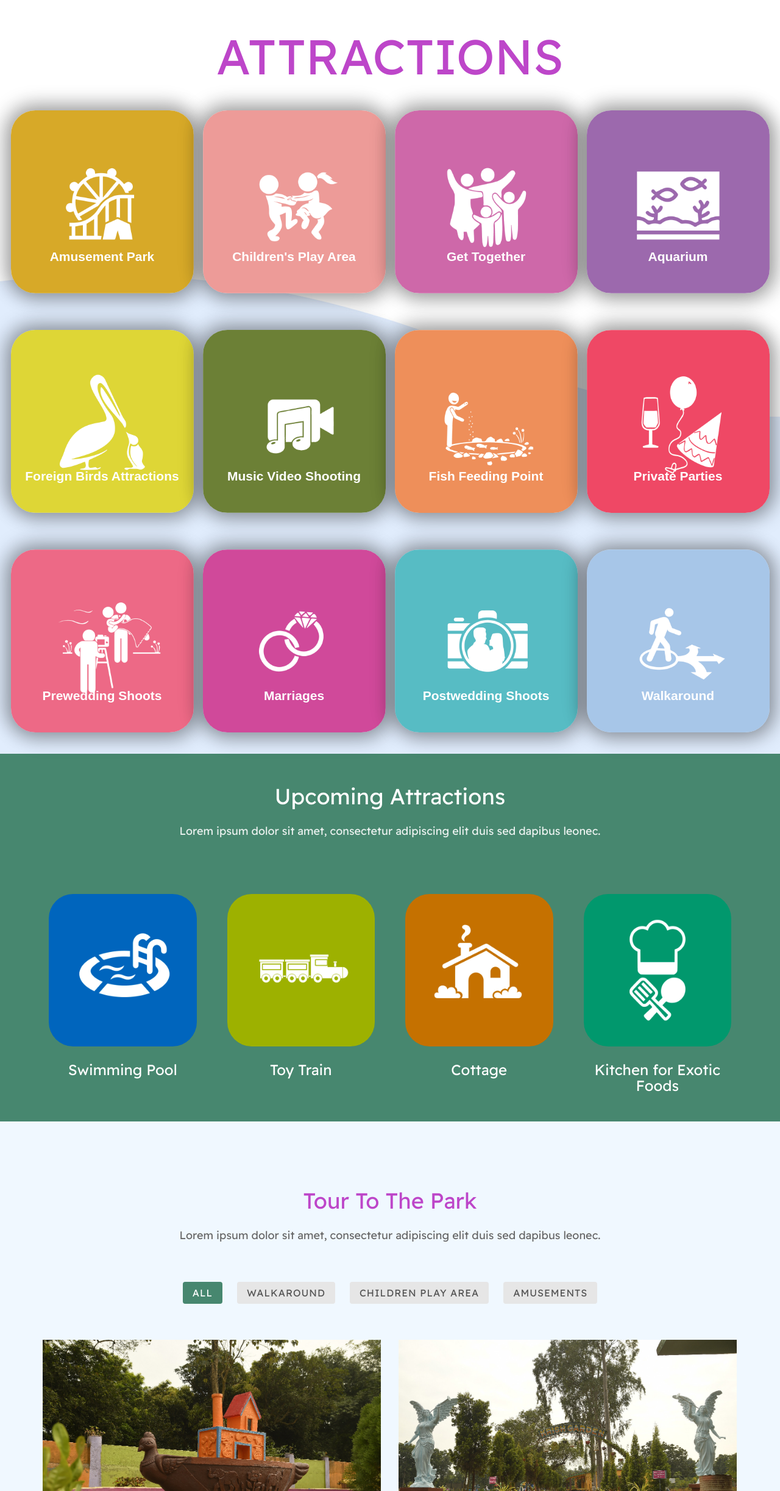
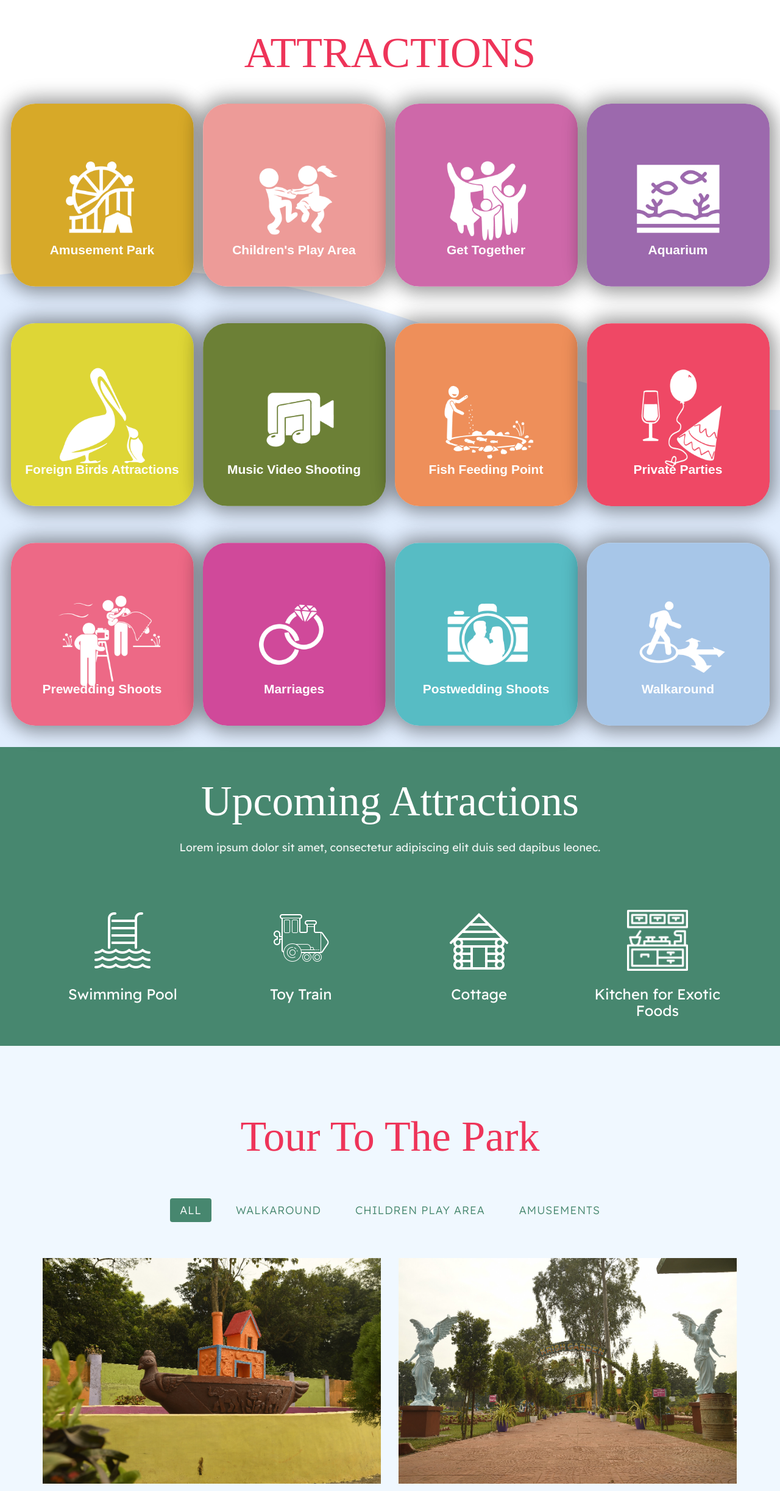
Before and after one commit to Harshitt69/temp-krish, a plain HTML site: page index.html in a window 1280 px wide. Shown: the part 1090-3535 px from the top of the page at 61% size. Drawn offline with Linux system fonts and the light colour scheme.

Commit message:
made suggested changes - v2.0

```diff
--- a/css/style.css
+++ b/css/style.css
@@ -14,8 +14,9 @@ html {
 h2 {
     margin: 10px 0 20px 0;
     font-weight: initial;
-    font-size: 36px;
-    color: #bd46c9;
+    font-size: 70px;
+    color: #ee3459;
+    font-family: "Times New Roman", Times, serif;
 }
 
 h3,
@@ -341,9 +342,8 @@ header .intro-text {
 
 #services .service-media img {
     position: relative;
-    width: 250px;
-    height: 250px;
-    border-radius: 40px;
+    width: 100px;
+    height: 100px;
 }
 
 #services .service-desc {
@@ -392,11 +392,10 @@ ol.type li {
 }
 
 ol.type li a {
-    color: #555;
-    font-size: 16px;
-    font-weight: 400;
+    color: #47876f;
+    font-size: 18px;
+    font-weight: 350;
     padding: 8px 16px;
-    background: #e6e6e6;
     border: 0;
     border-radius: 4px;
     letter-spacing: 1px;
@@ -1037,9 +1036,10 @@ img {
 
 .section-heading-a {
     text-transform: uppercase;
-    font-size: 80px;
-    color: #bd46c9;
+    font-size: 70px;
+    color: #ee3459;
     padding-top: 30px;
+    font-family: "Times New Roman", Times, serif;
 }
 
 .sub-heading-a {
--- a/funzone/Simon-main/styles.css
+++ b/funzone/Simon-main/styles.css
@@ -53,10 +53,10 @@ html {
 }
 
 .btn {
-  margin: 2vw;
+  margin: 1vw;
   display: inline-block;
-  height: 15vw;
-  width: 15vw;
+  height: 130px;
+  width: 130px;
   border: 1vw solid black;
   border-radius: 20%;
 }
--- a/funzone/maze-main/styles.css
+++ b/funzone/maze-main/styles.css
@@ -135,8 +135,8 @@ button#down::before {
   text-align: center;
   vertical-align: middle;
   display: inline-block;
-  height: 10vw;
-  width: 10vw;
+  height: 200px;
+  width: 200px;
   border: 1px solid black;
 }
 
--- a/index.html
+++ b/index.html
@@ -253,21 +253,21 @@
     </div>
     <div class="row">
       <div class="col-md-3 text-center">
-        <div class="service-media"> <img src="img/upcoming/img2.jpeg" alt=" "> </div>
+        <div class="service-media"> <img src="img/sample/swimming.png" alt=" "> </div>
         <div class="service-desc">
           <h3>Swimming Pool</h3>
           <!-- <p>Lorem ipsum dolor sit amet, consectetur adipiscing elit. Duis sed dapibus leo nec ornare diam sedasd commodo nibh ante facilisis bibendum dolor feugiat at.</p>
  -->        </div>
       </div>
       <div class="col-md-3 text-center">
-        <div class="service-media"> <img src="img/upcoming/img4.jpeg" alt=" "> </div>
+        <div class="service-media"> <img src="img/sample/toytrain.png" alt=" "> </div>
         <div class="service-desc">
           <h3>Toy Train</h3>
           <!-- <p>Lorem ipsum dolor sit amet, consectetur adipiscing elit. Duis sed dapibus leo nec ornare diam sedasd commodo nibh ante facilisis bibendum dolor feugiat at.</p>
  -->        </div>
       </div>
       <div class="col-md-3 text-center">
-        <div class="service-media"> <img src="img/upcoming/img1.jpeg" alt=" "> </div>
+        <div class="service-media"> <img src="img/sample/cottage.png" alt=" "> </div>
         <div class="service-desc">
           <h3>Cottage</h3>
           <!-- <p>Lorem ipsum dolor sit amet, consectetur adipiscing elit. Duis sed dapibus leo nec ornare diam sedasd commodo nibh ante facilisis bibendum dolor feugiat at.</p>
@@ -275,7 +275,7 @@
 
       </div>
       <div class="col-md-3 text-center">
-        <div class="service-media"> <img src="img/upcoming/img3.jpeg" alt=" "> </div>
+        <div class="service-media"> <img src="img/sample/kitchen.png" alt=" "> </div>
         <div class="service-desc">
           <h3>Kitchen for Exotic Foods</h3>
           <!-- <p>Lorem ipsum dolor sit amet, consectetur adipiscing elit. Duis sed dapibus leo nec ornare diam sedasd commodo nibh ante facilisis bibendum dolor feugiat at.</p>
@@ -289,8 +289,8 @@
   <div class="container">
     <div class="section-title text-center center">
       <h2>Tour To The Park</h2>
-      <p>Lorem ipsum dolor sit amet, consectetur adipiscing elit duis sed dapibus leonec.</p>
-    </div>
+<!--       <p>Lorem ipsum dolor sit amet, consectetur adipiscing elit duis sed dapibus leonec.</p>
+ -->    </div>
     <div class="categories">
       <ul class="cat">
         <li>
@@ -705,8 +705,8 @@
     <div class="section-title text-center">
       <h2>Contact Us</h2>
 
-      <p>Lorem ipsum dolor sit amet, consectetur adipiscing elit duis sed dapibus leonec.</p>
-    </div>
+<!--       <p>Lorem ipsum dolor sit amet, consectetur adipiscing elit duis sed dapibus leonec.</p>
+ -->    </div>
     <div class="col-md-10 col-md-offset-1 contact-info">
       <div class="col-md-4">
         <img src="https://img.icons8.com/material-outlined/50/000000/home--v2.png"/>
```
Also changed, not shown: about.html (+2 -2 lines), funzone.html (+8 -8 lines), funzone/tictactoe-main/styles.css (+12 -5 lines), img/sample/cottage.png (added), img/sample/kitchen.png (added), img/sample/swimming.png (added).
